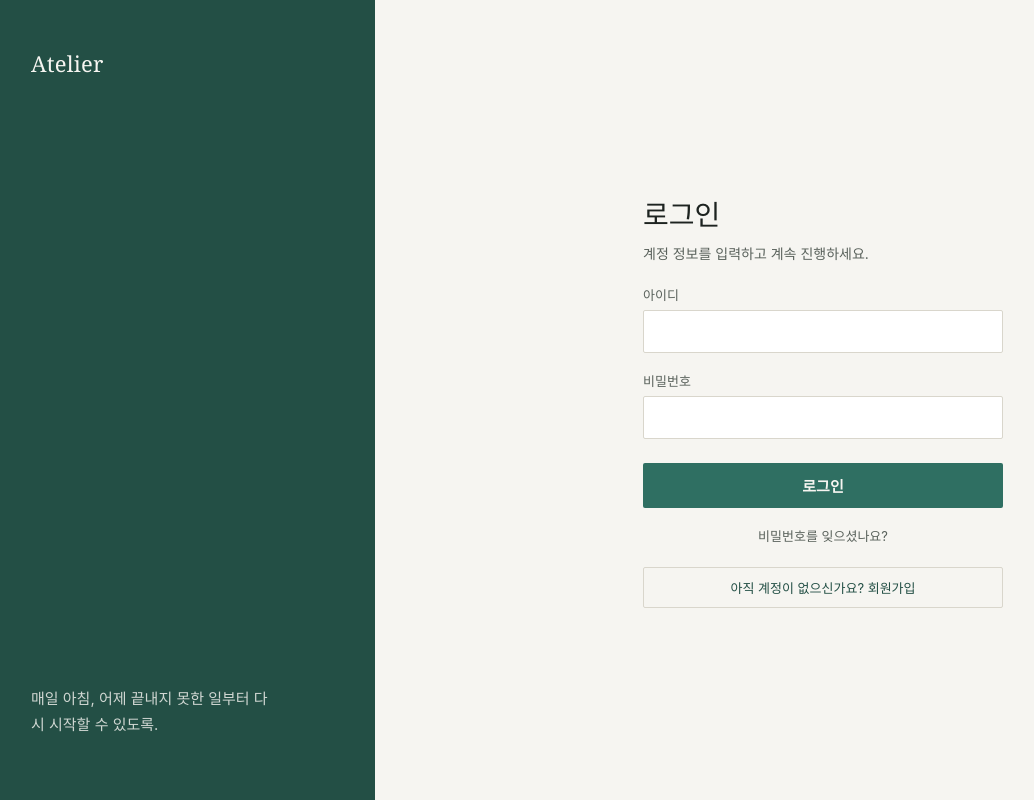
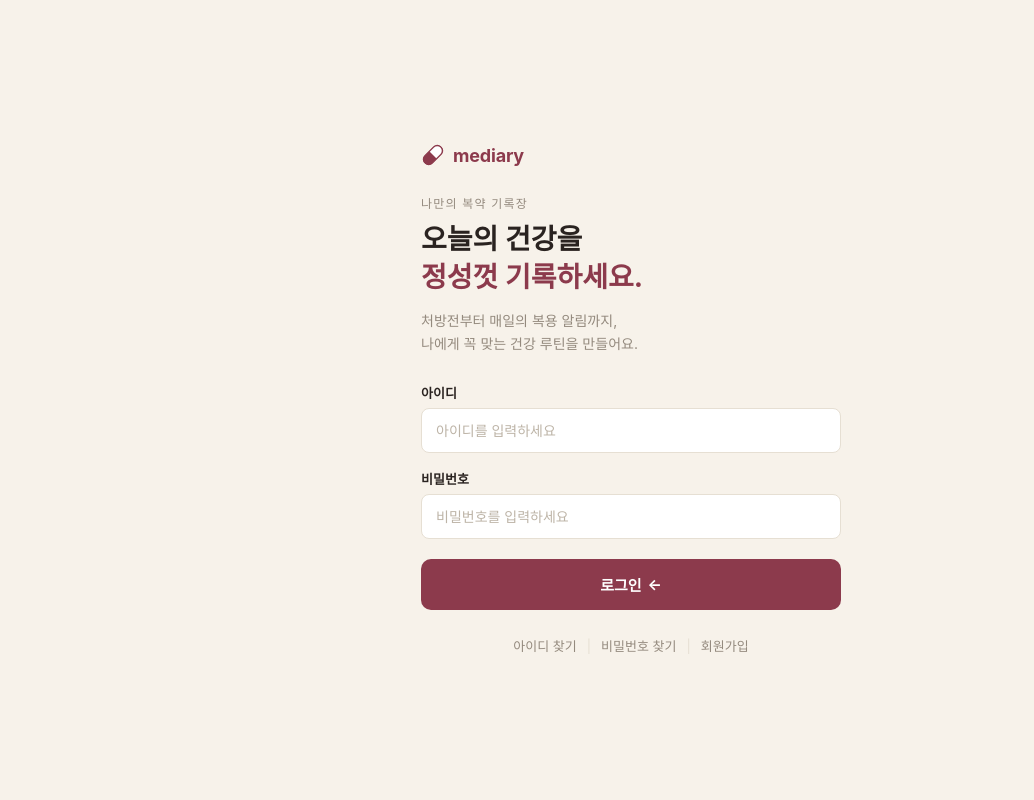
Before and after one commit to jws909/Jette-Yak, a React (Vite) app in the folder frontend/: page /login in a window 1280 px wide. Shown: the whole page, without its empty margins (9-1043 px from the left). Built offline with nearby package versions, Linux system fonts and the light colour scheme.

Commit message:
회원가입 페이지 css수정

```diff
--- a/frontend/src/components/LoginPage.css
+++ b/frontend/src/components/LoginPage.css
@@ -1,75 +1,77 @@
-/* Design tokens
-   ------------------------------------------------------------------ */
 .login-screen {
-  --paper: #f6f5f1;
-  --ink: #1d2320;
-  --ink-soft: #5a625c;
-  --teal: #2f6f62;
-  --teal-deep: #234f45;
-  --terracotta: #b5533c;
-  --line: #d9d6cc;
+  --cream: #f7f2ea;
+  --ink: #2a2320;
+  --ink-soft: #948a7e;
+  --wine: #8c3a4c;
+  --wine-deep: #6e2c3b;
+  --wine-soft-bg: #fbeef1;
+  --line: #e6dfd3;
+  --error: #b5533c;
 
-  display: grid;
-  grid-template-columns: minmax(220px, 30%) 1fr;
   min-height: 100vh;
-  background: var(--paper);
+  background: var(--cream);
   color: var(--ink);
-  font-family: -apple-system, "Segoe UI", "Pretendard", "Noto Sans KR",
-    sans-serif;
-}
-
-/* Left rail
-   ------------------------------------------------------------------ */
-.login-rail {
-  background: var(--teal-deep);
-  color: var(--paper);
-  display: flex;
-  flex-direction: column;
-  justify-content: space-between;
-  padding: 48px 40px;
-}
-
-.login-rail__mark {
-  font-family: Georgia, "Noto Serif KR", serif;
-  font-size: 22px;
-  letter-spacing: 0.01em;
-}
-
-.login-rail__note {
-  font-size: 15px;
-  line-height: 1.7;
-  max-width: 26ch;
-  color: rgba(246, 245, 241, 0.82);
-}
-
-/* Right panel / form
-   ------------------------------------------------------------------ */
-.login-panel {
+  font-family: -apple-system, "Segoe UI", "Pretendard", "Noto Sans KR", sans-serif;
   display: flex;
   align-items: center;
   justify-content: center;
-  padding: 32px;
+  padding: 40px 20px;
+}
+
+.login-panel {
+  width: 100%;
+  max-width: 420px;
+}
+
+/* 로고 (알약 모양 아이콘 + 워드마크) */
+.brand-logo {
+  display: flex;
+  align-items: center;
+  gap: 8px;
+  color: var(--wine);
+  font-weight: 700;
+  font-size: 18px;
+  margin-bottom: 28px;
+}
+
+.brand-logo__icon svg {
+  display: block;
+  transform: rotate(-45deg);
+}
+
+.brand-logo__text {
+  letter-spacing: -0.01em;
+}
+
+.login-breadcrumb {
+  margin: 0 0 10px;
+  font-size: 12px;
+  letter-spacing: 0.1em;
+  color: var(--ink-soft);
+}
+
+.login-headline {
+  margin: 0 0 14px;
+  font-size: 28px;
+  line-height: 1.35;
+  font-weight: 700;
+}
+
+.login-headline__accent {
+  color: var(--wine);
+}
+
+.login-subtitle {
+  margin: 0 0 28px;
+  font-size: 14px;
+  line-height: 1.6;
+  color: var(--ink-soft);
 }
 
 .login-form {
-  width: 100%;
-  max-width: 360px;
   display: flex;
   flex-direction: column;
-  gap: 18px;
-}
-
-.login-form__title {
-  font-family: Georgia, "Noto Serif KR", serif;
-  font-size: 28px;
-  font-weight: 500;
-  margin: 0;
-}
-
-.login-form__subtitle {
-  margin: -8px 0 4px;
-  font-size: 14px;
-  color: var(--ink-soft);
+  gap: 16px;
 }
 
 .login-field {
@@ -77,46 +79,56 @@
   flex-direction: column;
   gap: 6px;
   font-size: 13px;
-  color: var(--ink-soft);
+  font-weight: 600;
+  color: var(--ink);
 }
 
 .login-field input {
-  font-size: 15px;
+  font-size: 14px;
+  font-weight: 400;
   color: var(--ink);
-  padding: 11px 12px;
+  padding: 13px 14px;
   border: 1px solid var(--line);
-  border-radius: 2px;
+  border-radius: 8px;
   background: #fff;
   outline: none;
   transition: border-color 0.15s ease;
 }
 
+.login-field input::placeholder {
+  color: #bdb4a7;
+}
+
 .login-field input:focus-visible {
-  border-color: var(--teal);
-  box-shadow: 0 0 0 3px rgba(47, 111, 98, 0.15);
+  border-color: var(--wine);
+  box-shadow: 0 0 0 3px var(--wine-soft-bg);
 }
 
 .login-error {
   margin: 0;
   font-size: 13px;
-  color: var(--terracotta);
+  color: var(--error);
 }
 
 .login-submit {
-  margin-top: 6px;
-  padding: 12px 16px;
+  margin-top: 4px;
+  padding: 15px 16px;
   font-size: 15px;
-  font-weight: 600;
-  color: var(--paper);
-  background: var(--teal);
+  font-weight: 700;
+  color: #fff;
+  background: var(--wine);
   border: none;
-  border-radius: 2px;
+  border-radius: 10px;
   cursor: pointer;
   transition: background 0.15s ease;
+  display: inline-flex;
+  align-items: center;
+  justify-content: center;
+  gap: 6px;
 }
 
 .login-submit:hover:not(:disabled) {
-  background: var(--teal-deep);
+  background: var(--wine-deep);
 }
 
 .login-submit:disabled {
@@ -124,59 +136,29 @@
   cursor: default;
 }
 
-.login-forgot {
-  align-self: center;
-  font-size: 13px;
-  color: var(--ink-soft);
-  text-decoration: none;
+.login-links {
+  display: flex;
+  align-items: center;
+  justify-content: center;
+  gap: 10px;
+  margin-top: 10px;
 }
 
-.login-forgot:hover {
-  color: var(--teal);
+.login-links__item {
+  padding: 0;
+  border: none;
+  background: none;
+  color: var(--ink-soft);
+  font-size: 13px;
+  cursor: pointer;
+}
+
+.login-links__item:hover {
+  color: var(--wine);
   text-decoration: underline;
 }
 
-.login-signup-btn {
-  margin-top: 4px;
-  padding: 10px 16px;
+.login-links__divider {
+  color: var(--line);
   font-size: 13px;
-  color: var(--teal-deep);
-  background: transparent;
-  border: 1px solid var(--line);
-  border-radius: 2px;
-  cursor: pointer;
-  transition: border-color 0.15s ease, background 0.15s ease;
 }
-
-.login-signup-btn:hover:not(:disabled) {
-  border-color: var(--teal);
-  background: rgba(47, 111, 98, 0.06);
-}
-
-.login-signup-btn:disabled {
-  opacity: 0.6;
-  cursor: default;
-}
-
-/* Responsive
-   ------------------------------------------------------------------ */
-@media (max-width: 720px) {
-  .login-screen {
-    grid-template-columns: 1fr;
-  }
-
-  .login-rail {
-    padding: 28px 24px;
-  }
-
-  .login-rail__note {
-    display: none;
-  }
-}
-
-@media (prefers-reduced-motion: reduce) {
-  .login-field input,
-  .login-submit {
-    transition: none;
-  }
-}
--- a/frontend/src/components/LoginPage.jsx
+++ b/frontend/src/components/LoginPage.jsx
@@ -5,12 +5,11 @@ import "./LoginPage.css";
 /**
  * 로그인 페이지 컴포넌트
  *
- * Spring Boot 백엔드의 POST /api/auth/login 엔드포인트를 호출합니다.
+ * Spring 백엔드의 POST /api/auth/login 엔드포인트를 호출합니다.
  * 요청 바디: { username, password }
- * 응답 예상: { token: "..." }  (JWT 등)
+ * 응답 예상: { token: "..." }
  *
  * 화면 이동은 컴포넌트 내부에서 useNavigate로 직접 처리합니다.
- * (App.jsx에서 onGoToSignup 같은 콜백을 넘겨줄 필요가 없습니다.)
  *
  * 사용 예시:
  *   <LoginPage onLoginSuccess={(token) => { ... }} />
@@ -51,7 +50,7 @@ export default function LoginPage({ onLoginSuccess }) {
 
       const data = await response.json();
       setIsSubmitting(false);
-      onLoginSuccess?.(data.token);
+      onLoginSuccess?.(data.token, data);
     } catch (err) {
       setError("서버에 연결할 수 없습니다. 네트워크 상태를 확인해 주세요.");
       setIsSubmitting(false);
@@ -60,26 +59,55 @@ export default function LoginPage({ onLoginSuccess }) {
 
   return (
     <div className="login-screen">
-      <aside className="login-rail">
-        <span className="login-rail__mark">Atelier</span>
-        <p className="login-rail__note">
-          매일 아침, 어제 끝내지 못한 일부터 다시 시작할 수 있도록.
+      <main className="login-panel">
+        <div className="brand-logo">
+          <span className="brand-logo__icon" aria-hidden="true">
+            <svg viewBox="0 0 32 16" width="24" height="12">
+              <defs>
+                <clipPath id="capsuleClip">
+                  <rect x="1" y="1" width="30" height="14" rx="7" ry="7" />
+                </clipPath>
+              </defs>
+              <rect
+                x="1"
+                y="1"
+                width="30"
+                height="14"
+                rx="7"
+                ry="7"
+                fill="#fff"
+                stroke="currentColor"
+                strokeWidth="2"
+              />
+              <g clipPath="url(#capsuleClip)">
+                <rect x="1" y="1" width="15" height="14" fill="currentColor" />
+              </g>
+            </svg>
+          </span>
+          <span className="brand-logo__text">mediary</span>
+        </div>
+
+        <p className="login-breadcrumb">나만의 복약 기록장</p>
+
+        <h1 className="login-headline">
+          오늘의 건강을
+          <br />
+          <span className="login-headline__accent">정성껏 기록하세요.</span>
+        </h1>
+        <p className="login-subtitle">
+          처방전부터 매일의 복용 알림까지,
+          <br />
+          나에게 꼭 맞는 건강 루틴을 만들어요.
         </p>
-      </aside>
 
-      <main className="login-panel">
         <form className="login-form" onSubmit={handleSubmit} noValidate>
-          <h1 className="login-form__title">로그인</h1>
-          <p className="login-form__subtitle">
-            계정 정보를 입력하고 계속 진행하세요.
-          </p>
-
           <label className="login-field" htmlFor="username">
             아이디
             <input
               id="username"
               name="username"
               type="text"
+              placeholder="아이디를 입력하세요"
               autoComplete="username"
               value={username}
               onChange={(e) => setUsername(e.target.value)}
@@ -93,6 +121,7 @@ export default function LoginPage({ onLoginSuccess }) {
               id="password"
               name="password"
               type="password"
+              placeholder="비밀번호를 입력하세요"
               autoComplete="current-password"
               value={password}
               onChange={(e) => setPassword(e.target.value)}
@@ -106,26 +135,28 @@ export default function LoginPage({ onLoginSuccess }) {
             </p>
           )}
 
-          <button
-            type="submit"
-            className="login-submit"
-            disabled={isSubmitting}
-          >
-            {isSubmitting ? "로그인 중..." : "로그인"}
+          <button type="submit" className="login-submit" disabled={isSubmitting}>
+            {isSubmitting ? "로그인 중..." : "로그인"}{" "}
+            <span aria-hidden="true">←</span>
           </button>
 
-          <a className="login-forgot" href="/reset-password">
-            비밀번호를 잊으셨나요?
-          </a>
-
-          <button
-            type="button"
-            className="login-signup-btn"
-            onClick={() => navigate("/signup")}
-            disabled={isSubmitting}
-          >
-            아직 계정이 없으신가요? 회원가입
-          </button>
+          <div className="login-links">
+            <button type="button" className="login-links__item">
+              아이디 찾기
+            </button>
+            <span className="login-links__divider">|</span>
+            <button type="button" className="login-links__item">
+              비밀번호 찾기
+            </button>
+            <span className="login-links__divider">|</span>
+            <button
+              type="button"
+              className="login-links__item"
+              onClick={() => navigate("/signup")}
+            >
+              회원가입
+            </button>
+          </div>
         </form>
       </main>
     </div>
```
Also changed, not shown: frontend/src/components/SignupPage.css (+179 -91 lines), frontend/src/components/SignupPage.jsx (+68 -26 lines).
